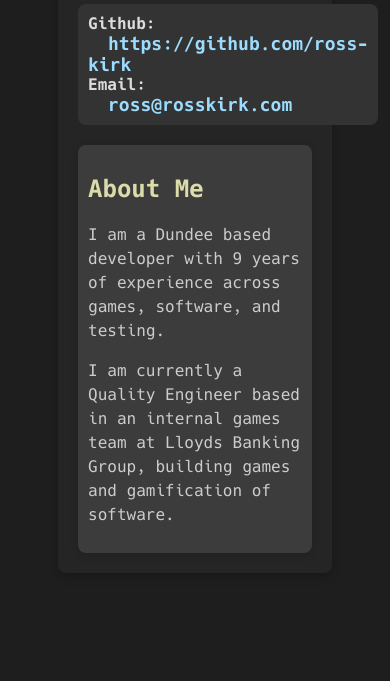
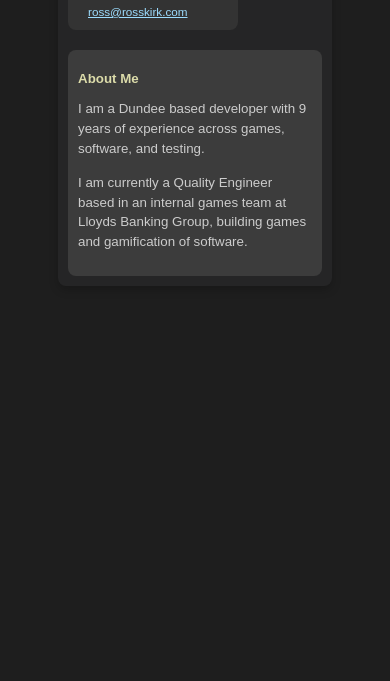
Before and after one commit to ross-kirk/Page, a plain HTML site: page index.html in a window 390 px wide. Shown: the part 163-844 px from the top of the page. Drawn offline with Linux system fonts and the light colour scheme.

Commit message:
Update styles for mobile

```diff
--- a/index.html
+++ b/index.html
@@ -12,11 +12,11 @@
         <nav>
             <div>
                 <strong>Github:</strong><br>
-                <a href="https://github.com/ross-kirk" target="_blank" style="margin-left: 20px;">https://github.com/ross-kirk</a>
+                <a href="https://github.com/ross-kirk" target="_blank" style="margin-left: 10px;">https://github.com/ross-kirk</a>
             </div>
             <div>
                 <strong>Email:</strong><br>
-                <a href="mailto:ross@rosskirk.com" style="margin-left: 20px;">ross@rosskirk.com</a>
+                <a href="mailto:ross@rosskirk.com" style="margin-left: 10px;">ross@rosskirk.com</a>
             </div>
         </nav>
         <section id="about">
--- a/styles.css
+++ b/styles.css
@@ -1,35 +1,4 @@
-@font-face {
-    font-family: 'Hack';
-    src: url('fonts/hack-regular.woff2') format('woff2'),
-         url('fonts/hack-regular.woff') format('woff');
-    font-weight: normal;
-    font-style: normal;
-}
-
-@font-face {
-    font-family: 'Hack';
-    src: url('fonts/hack-bold.woff2') format('woff2'),
-         url('fonts/hack-bold.woff') format('woff');
-    font-weight: bold;
-    font-style: normal;
-}
-
-@font-face {
-    font-family: 'Hack';
-    src: url('fonts/hack-italic.woff2') format('woff2'),
-         url('fonts/hack-italic.woff') format('woff');
-    font-weight: normal;
-    font-style: italic;
-}
-
-@font-face {
-    font-family: 'Hack';
-    src: url('fonts/hack-bolditalic.woff2') format('woff2'),
-         url('fonts/hack-bolditalic.woff') format('woff');
-    font-weight: bold;
-    font-style: italic;
-}
-
+/* Base Styles */
 body {
     font-family: 'Hack', Arial, sans-serif;
     background-color: #1e1e1e;
@@ -47,25 +16,28 @@ body {
     box-shadow: 0 4px 10px rgba(0, 0, 0, 0.2);
 }
 
-h1 {
-    font-size: 36px;
-    color: #569cd6;
-}
-
 nav {
     display: inline-block;
-    margin-bottom: 20px;
+    max-width: 100%;
+    box-sizing: border-box;
     background: #333;
     padding: 10px;
     border-radius: 8px;
+    margin-bottom: 20px;
 }
 
 nav a {
-    margin: 0 10px;
-    text-decoration: none;
     color: #9cdcfe;
+    font-size: clamp(12px, 3vw, 18px);
+    white-space: normal;
+    overflow-wrap: break-word;
+}
+
+nav strong {
+    color: #dcdcdc;
     font-size: 18px;
     font-weight: bold;
+    white-space: nowrap;
 }
 
 section {
@@ -73,7 +45,11 @@ section {
     background: #3c3c3c;
     padding: 10px;
     border-radius: 8px;
-    box-shadow: 0 2px 10px rgba(0, 0, 0, 0.1);
+}
+
+h1 {
+    font-size: 36px;
+    color: #569cd6;
 }
 
 h2 {
@@ -86,3 +62,18 @@ p {
     line-height: 1.5;
     color: #cccccc;
 }
+
+/* Responsive Styles */
+@media (max-width: 600px) {
+    .container, nav, section {
+        padding: 10px;
+    }
+
+    nav a, nav strong {
+        font-size: 3vw;
+    }
+
+    h1, h2, p {
+        font-size: smaller;
+    }
+}
```
